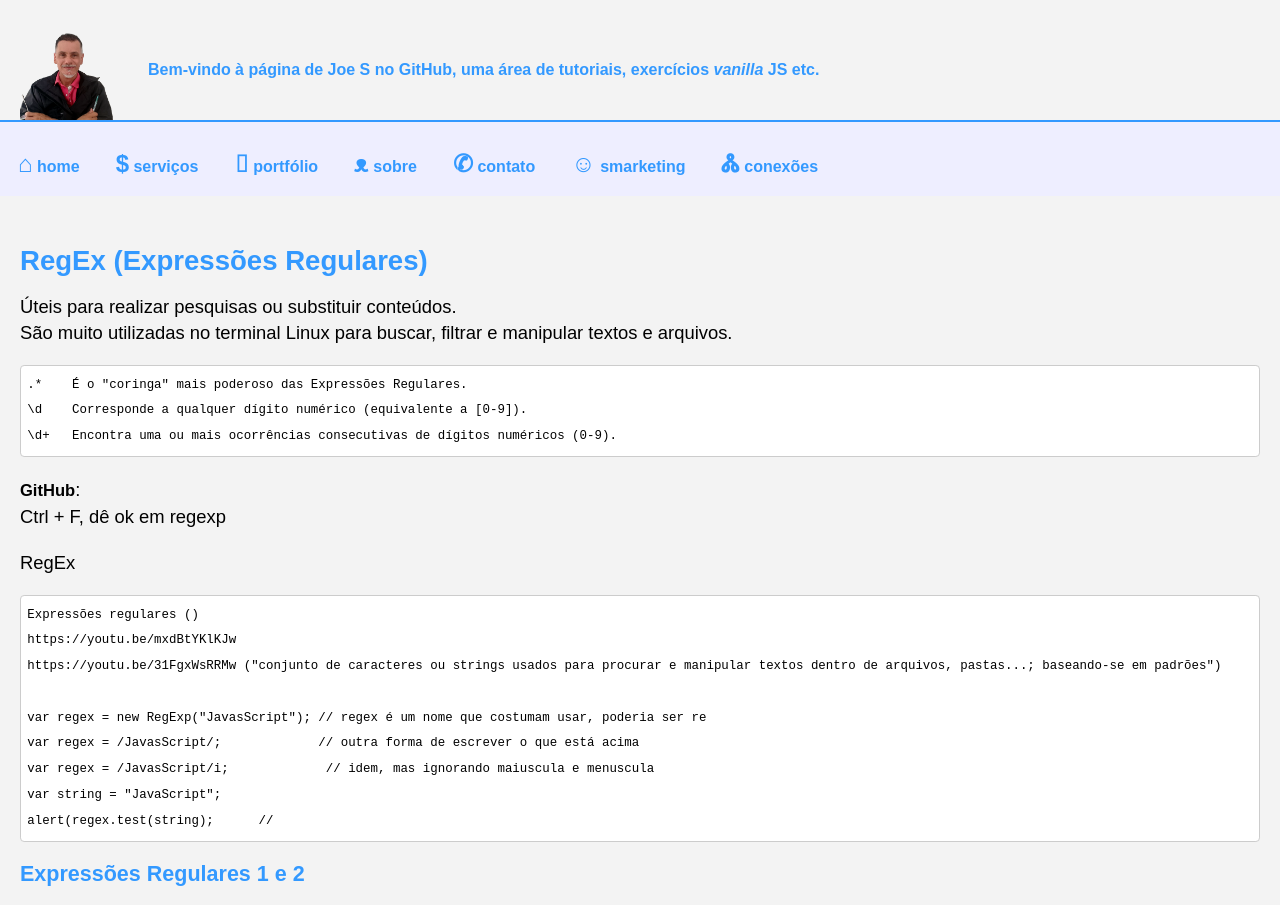
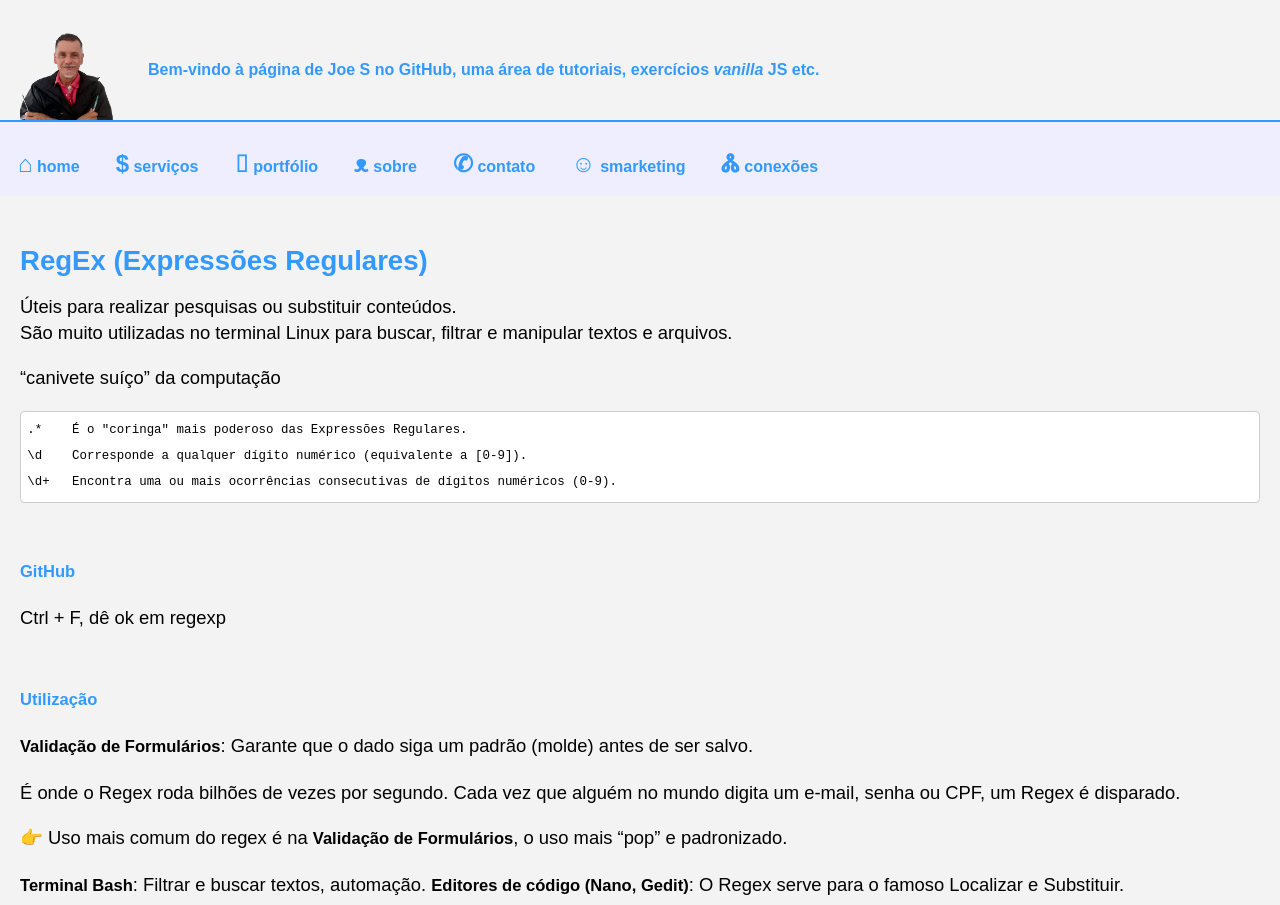
Before and after one commit to Joesynth/joesynth.github.io, a Jekyll site: the page built from _posts/2021-07-14-regex.md, in a window 1280 px wide and 1400 px high. Shown: the top 905 px of the window. Built offline with Jekyll 4.4.1, drawn with Linux system fonts in a browser that asks for light colours; some of the changed text lies outside the part shown.

Commit message:
Update 2021-07-14-regex.md

```diff
--- a/_posts/2021-07-14-regex.md
+++ b/_posts/2021-07-14-regex.md
@@ -3,14 +3,47 @@
 Úteis para realizar pesquisas ou substituir conteúdos.
 São muito utilizadas no terminal Linux para buscar, filtrar e manipular textos e arquivos.
 
+"canivete suíço" da computação
 
 
     .*    É o "coringa" mais poderoso das Expressões Regulares.
     \d    Corresponde a qualquer dígito numérico (equivalente a [0-9]).
     \d+   Encontra uma ou mais ocorrências consecutivas de dígitos numéricos (0-9).
 
-**GitHub**:
+###### GitHub
+
 Ctrl + F, dê ok em regexp
+
+
+###### Utilização
+
+**Validação de Formulários**:  Garante que o dado siga um padrão (molde) antes de ser salvo.
+
+É onde o Regex roda bilhões de vezes por segundo. Cada vez que alguém no mundo digita um e-mail, senha ou CPF, um Regex é disparado.
+
+👉️ Uso mais comum do regex é na **Validação de Formulários**, o uso mais "pop" e padronizado.
+
+**Terminal Bash**: Filtrar e buscar textos, automação.
+**Editores de código (Nano, Gedit)**: O Regex serve para o famoso Localizar e Substituir.
+
+👉️ Regex também é muito utilizado no **Bash** e nos **Editores de Código**, além dos formulários onde são o "Campeão de Audiência".
+
+**Programação**: (JavaScript, Bash Scripting, Python...)
+
+Quase toda linguagem de programação tem suporte nativo a Regex. Os programadores usam para:
+Limpeza de Dados (Data Scraping): Pegar um texto gigante de um site e extrair apenas os preços ou números de telefone.
+Refatoração: Mudar o nome de uma função em centenas de arquivos de uma vez só, mas apenas se ela estiver dentro de um contexto específico.
+
+
+**Servidores Web**: (Redirecionamento) (Servidores como Apache ou Nginx usam Regex para ler a URL que você digitou e "traduzir" para a nova.)
+
+**Segurança e Logs (Cybersegurança)**:
+
+**Tradução e Revisão de Texto**:
+Ferramentas profissionais de tradução (CAT Tools) usam Regex para garantir que termos técnicos não sejam traduzidos ou para padronizar datas e unidades de medida de um idioma para outro (ex: trocar . por , em números decimais).
+
+
+
 
 
 <p id="title">RegEx</p>
@@ -63,6 +96,12 @@
 </div>
 </div>
 
+###### Onde o Regex NÃO deve ser usado?
+
+Existe uma brincadeira clássica na computação: "Você tem um problema e decide usar Regex. Agora você tem dois problemas."
+
+O Regex é péssimo para entender contexto. Por exemplo, usar Regex para ler HTML complexo é considerado uma má prática, porque o HTML tem "ninhos" (tags dentro de tags) que podem confundir o padrão do Regex. Para isso, existem ferramentas chamadas **Parsers**.
+
 
 \o/
 
```
